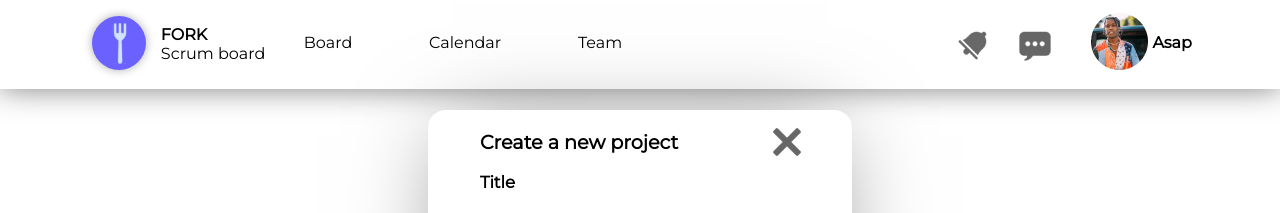
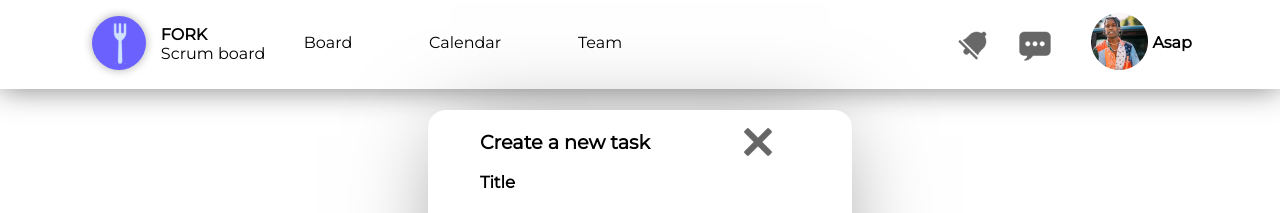
Before and after one commit to DanilBelka/fork-front, a React (Create React App) app: page /task-creation in a window 1280 px wide. Shown: the top 213 px of the page. Built offline with nearby package versions, Linux system fonts and the light colour scheme.

Commit message:
Fixed text bug

```diff
--- a/src/NewTaskPage.js
+++ b/src/NewTaskPage.js
@@ -14,7 +14,7 @@ const NewTaskPage = () => {
         <div className={"mainPage"}>
             <Header></Header>
             <div className={"project-creation"} style={{ marginLeft: "auto", marginRight: "auto", paddingTop: "1vw", height: "71vh" }}>
-                <span className={"project-creation__title"}>Create a new project</span>
+                <span className={"project-creation__title"}>Create a new task</span>
                 <img className={"project-creation__closeButton"} src={close} alt=""></img>
                 <p></p>
                 <form>
```
